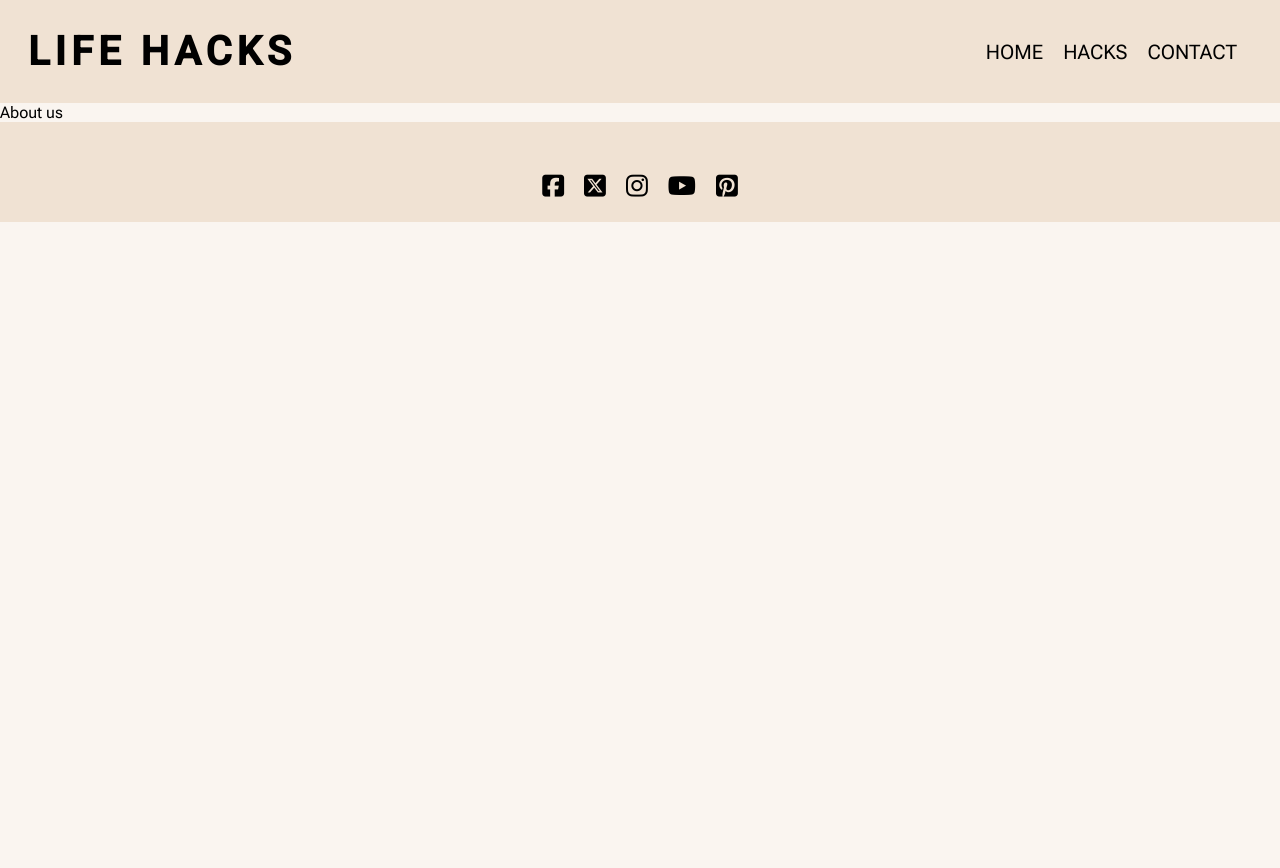
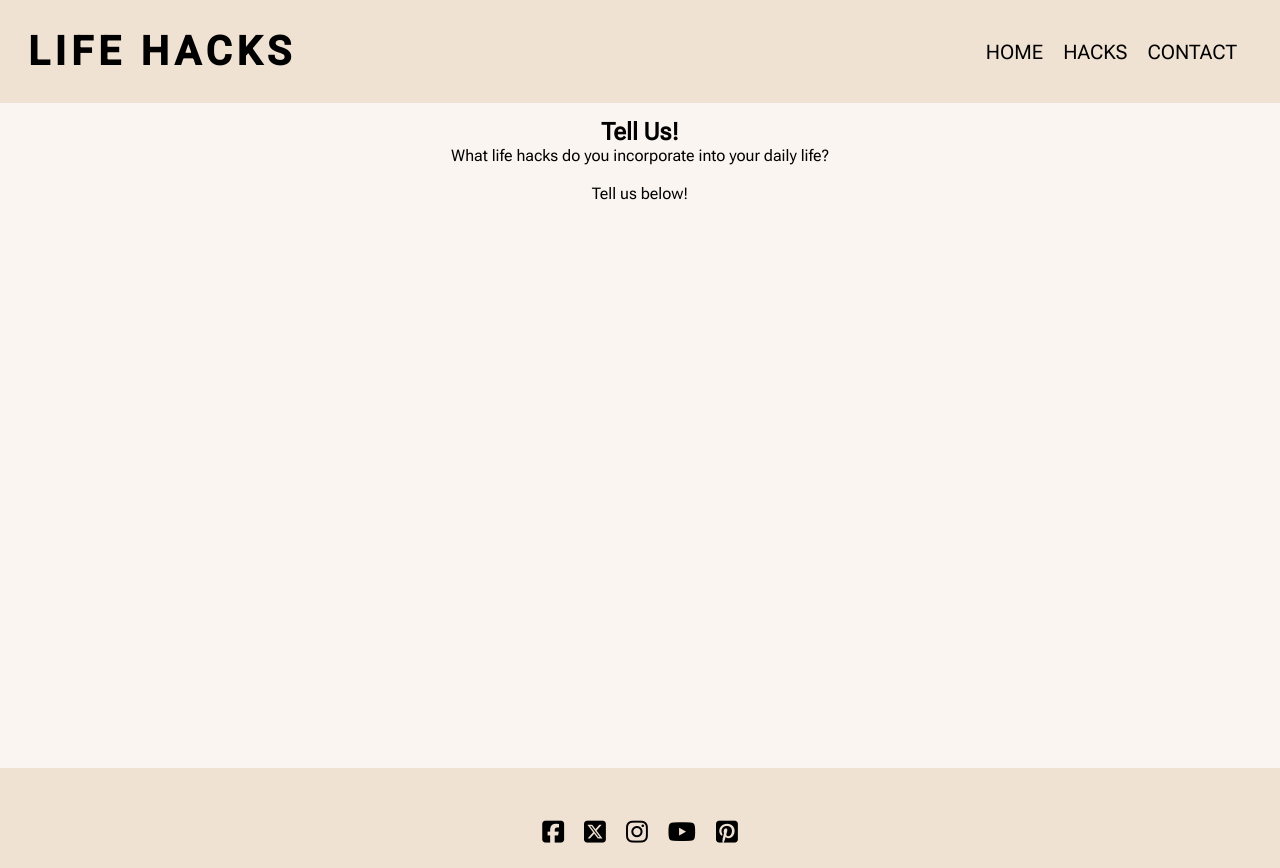
Before and after one commit to alishafazal/life-hacks-project-1, a plain HTML site: page contact.html in a window 1280 px wide. Before the commit the page ends 800 px from the top, so only its background shows below. Drawn offline with Linux system fonts and the light colour scheme.

Commit message:
Add title and form section to contact page and align text to the center

```diff
--- a/assets/css/style.css
+++ b/assets/css/style.css
@@ -122,6 +122,18 @@ li a {
 
 hr {
     margin: 5px 20px;
+}
+
+#contact-page-title {
+    height: 150px;
+    width: 100%;
+    text-align: center;
+    padding-top: 15px;
+}
+
+#form-container {
+    height: 500px;
+    width: 100%;
 }
 
 
--- a/contact.html
+++ b/contact.html
@@ -23,14 +23,17 @@
         </nav>
     </header>
 
-
-    <section>
-
+    <!--Contact title section-->
+    <section id="contact-page-title">
+        <h2>Tell Us!</h2>
+        <p>What life hacks do you incorporate into your daily life?</p>
+        <br>
+        <p>Tell us below!</p>
     </section>
 
-    <!--About us section-->
-    <section>
-        <p>About us</p>
+    <!--Feedback form section-->
+    <section id="form-container">
+
     </section>
 
     <!--Links to social media - layout inspiration taken from the 'Love Running' walkthrough
```
